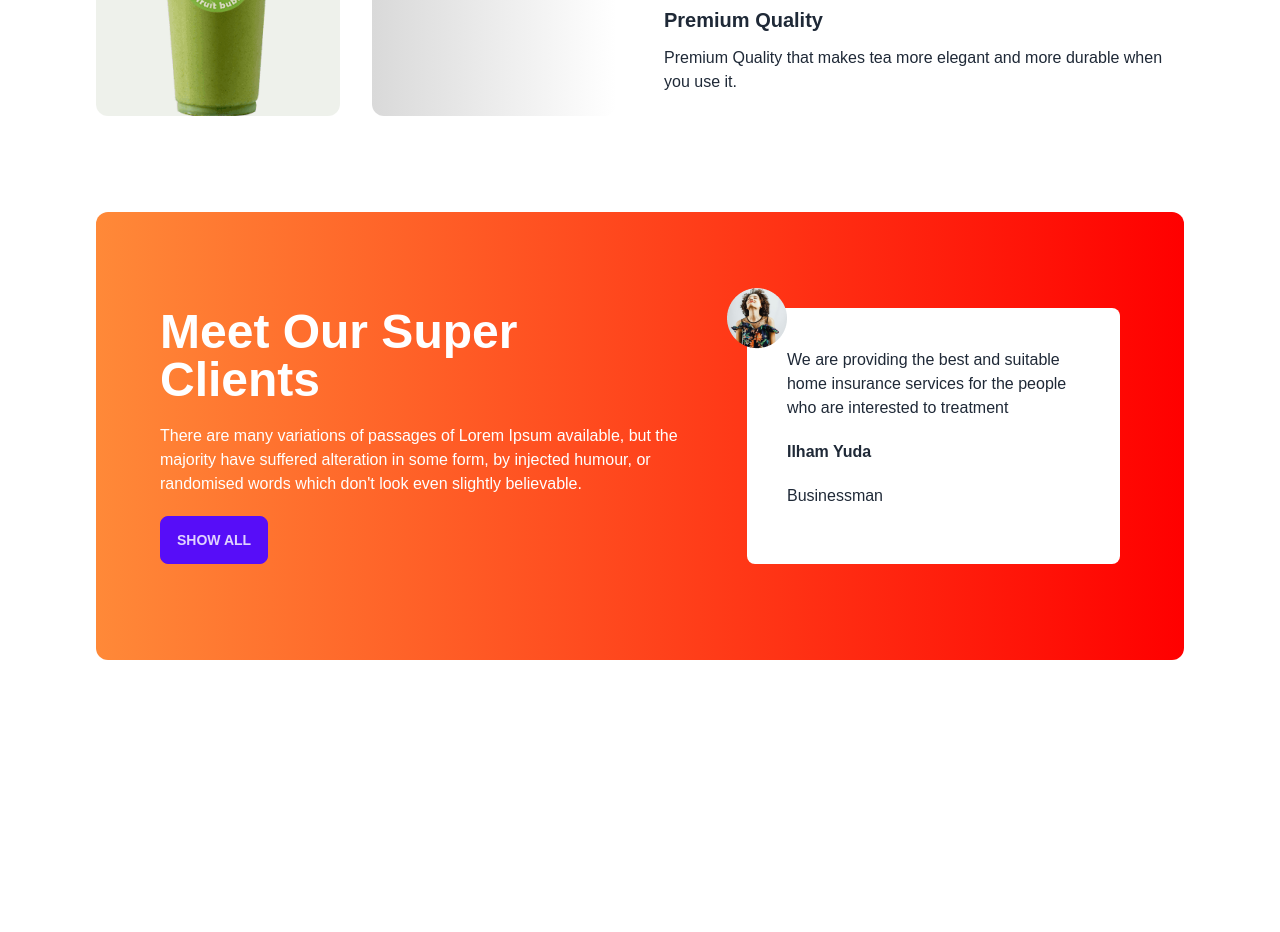
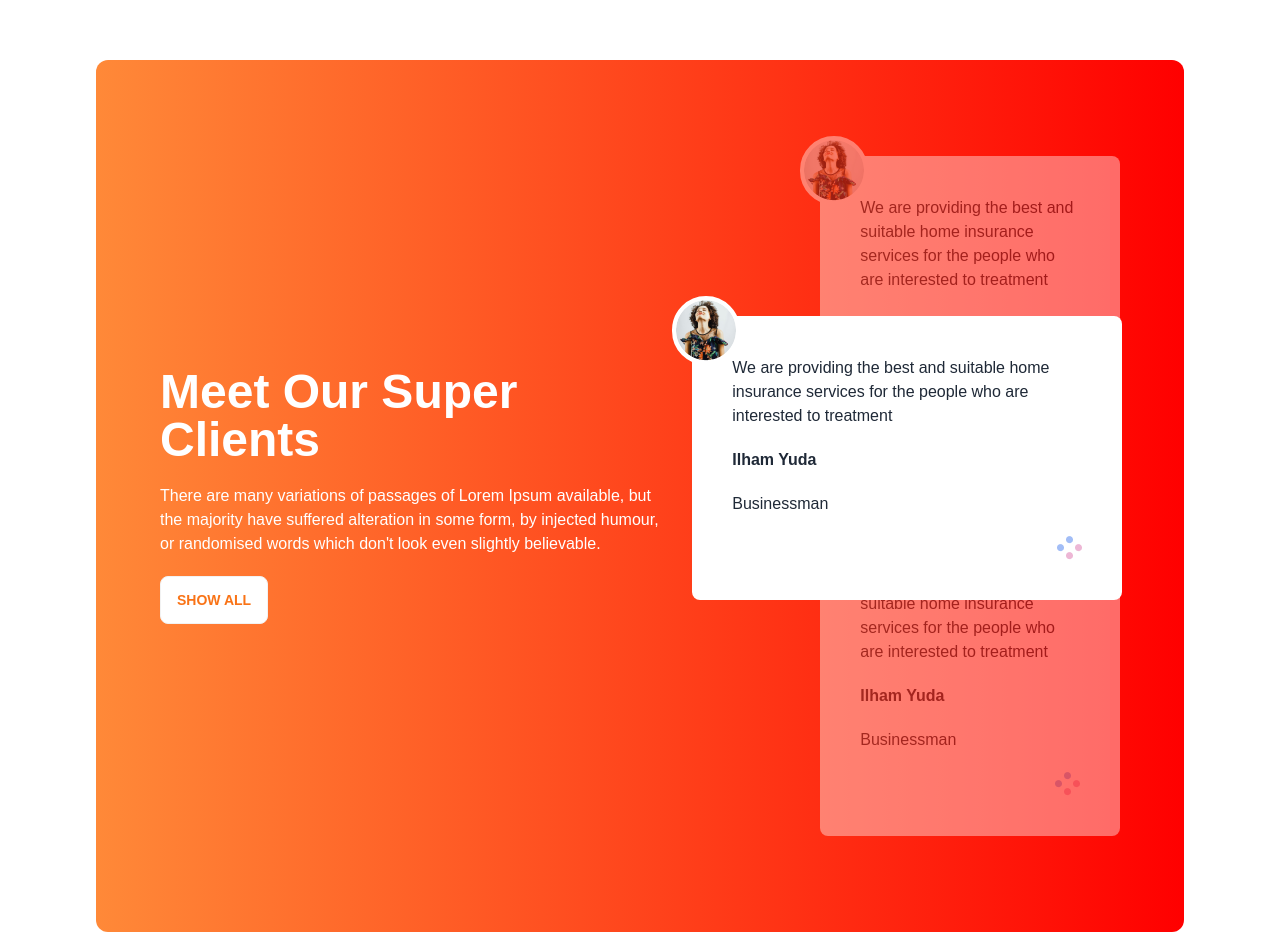
Before and after one commit to sahanakoli/tea-house-daisyui, a plain HTML site: page index.html in a window 1280 px wide. Shown: the part 1720-2652 px from the top of the page. Before the commit the page ends 2380 px from the top, so only its background shows below. Drawn offline with nearby package versions, Linux system fonts and the light colour scheme.

Commit message:
relative position of the review

```diff
--- a/index.html
+++ b/index.html
@@ -33,20 +33,20 @@
 </head>
 <body class="font-manrope">
     <header class="container mx-auto">
-      <div class=" hero my-20">
-        <div class=" hero-content gap-10 flex-col lg:flex-row">
+      <div class=" ml-24 mr-24">
+        <div class="flex justify-between items-center flex-col lg:flex-row">
           <div>
             <h1 class="text-7xl font-extrabold">
               It's good<br>
               tea time at The<br>
               Tea House</h1>
             <p class="py-6">Tea and Botanical Solutions Supplier Give Optimum Satisfaction To Your Taste Buds.</p>
-            <button class="btn btn-primary">
+            <button class="btn bg-gradient-to-r from-[#FF8938] to-[#F00] text-white">
               Explore More
               <i class="fa-solid fa-arrow-trend-up"></i>
             </button>
           </div>
-          <div class="pt-20">
+          <div class="pt-10">
             <img class="max-w-lg " src="./images/banner.png" alt="">
             <!-- rating badge -->
             <div class=" -mt-24 ml-8 flex items-center gap-4 drop-shadow-lg bg-white p-5 w-60 rounded-lg">
@@ -124,24 +124,54 @@
       <!-- super client section -->
       <section
         class=" mt-24 ml-24 mr-24 flex flex-col lg:flex-row gap-12 rounded-xl bg-gradient-to-r from-[#FF8938] to-[#F00] px-16 py-24">
-        <div>
-          <div class="space-y-5">
+        <div class="flex lg:pr-28 items-center">
+          <div class="space-y-5 ">
             <h1 class="text-5xl font-extrabold text-white">
               Meet Our Super
               <br>
               Clients</h1>
               <p class="text-white">There are many variations of passages of Lorem Ipsum available, but the majority have suffered alteration in some form, by injected humour, or randomised words which don't look even slightly believable. </p>
-              <button class="btn btn-primary">Show All</button>
+              <button class="btn bg-white text-orange-500">Show All</button>
           </div>
         </div>
-        <!-- review -->
-        <div class=" relative p-10 rounded-lg bg-white">
-          <img class="absolute  -top-5 -left-5" src="./images/client.png" alt="">
+        <!-- review container -->
+      <div class="relative">
+        <!-- next review -->
+        <div class=" relative z-10  mb-16 p-10 opacity-40 rounded-lg bg-white">
+          <img class="absolute  -top-5 -left-5 border-4 border-white rounded-full bg-white" src="./images/client.png" alt="">
           <div class="space-y-5">
             <p>We are providing the best and suitable home insurance services for the people who are interested to treatment</p>
             <h4 class="font-bold mt-5">Ilham Yuda</h4>
             <p class="font-medium">Businessman</p>
+            <div class="flex justify-end">
+              <img src="./images/circles.png" alt="">
+            </div>
           </div>
+        </div>
+        <!-- current review -->
+        <div class=" absolute z-20 top-40 lg:-left-32 lg:w-[430px] p-10 rounded-lg bg-white">
+          <img class="absolute  -top-5 -left-5 border-4 border-white rounded-full bg-white" src="./images/client.png" alt="">
+          <div class="space-y-5">
+            <p>We are providing the best and suitable home insurance services for the people who are interested to treatment</p>
+            <h4 class="font-bold mt-5">Ilham Yuda</h4>
+            <p class="font-medium">Businessman</p>
+            <div class="flex justify-end">
+              <img src="./images/circles.png" alt="">
+            </div>
+          </div>
+        </div>
+        <!-- previous review -->
+        <div class=" relative z-10  opacity-40 p-10 rounded-lg bg-white">
+          <img class="absolute  -top-5 -left-5 border-4 border-white rounded-full bg-white" src="./images/client.png" alt="">
+          <div class="space-y-5">
+            <p>We are providing the best and suitable home insurance services for the people who are interested to treatment</p>
+            <h4 class="font-bold mt-5">Ilham Yuda</h4>
+            <p class="font-medium">Businessman</p>
+            <div class="flex justify-end">
+              <img src="./images/circles.png" alt="">
+            </div>
+          </div>
+        </div>
         </div>
       </section>
 
```
